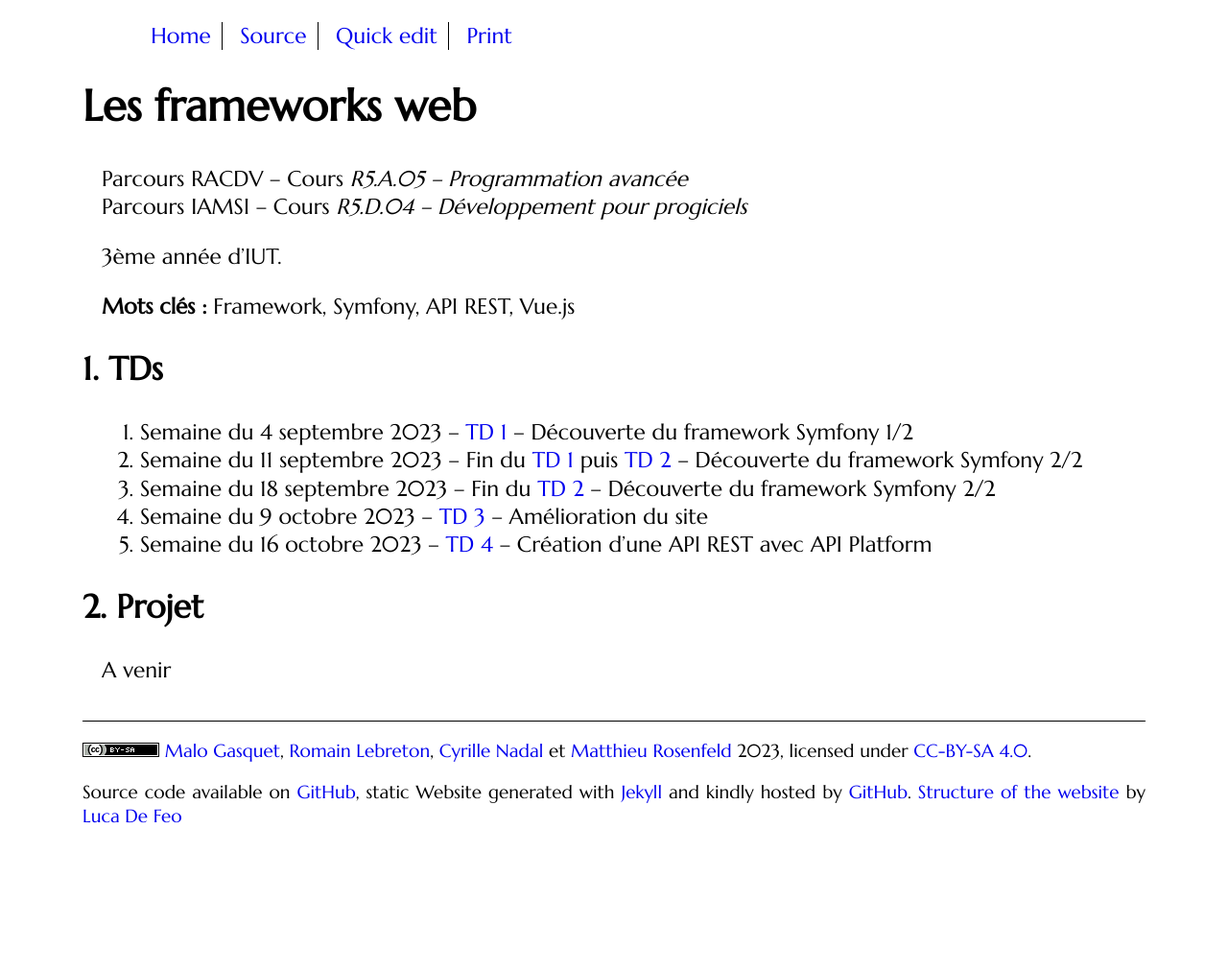
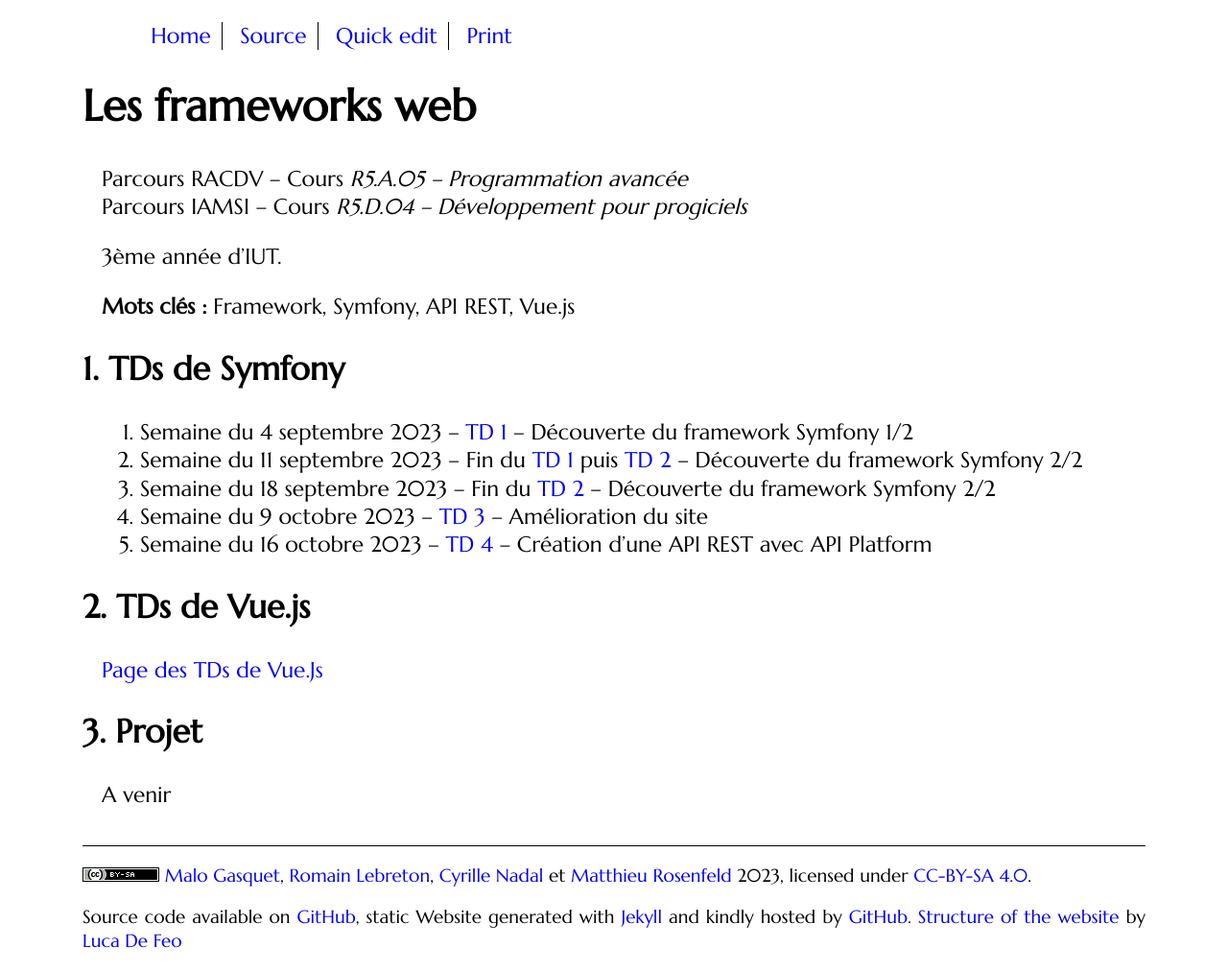
Before and after one commit to mgasquet/R5.A.05-ProgrammationAvancee-Web, a Jekyll site: the page built from index.md, in a window 1280 px wide. Shown: the whole page at 96% size. Built offline with Jekyll 4.4.1, drawn with Linux system fonts in a browser that asks for light colours; some web fonts are replaced; before the commit the page ends 900 px from its top, so only the background shows below that.

Commit message:
ajout lien vue.js

```diff
--- a/index.md
+++ b/index.md
@@ -13,7 +13,7 @@ Parcours IAMSI -- Cours *R5.D.04 -- Développement pour progiciels*
 
 **Mots clés :** Framework, Symfony, API REST, Vue.js
 
-## TDs
+## TDs de Symfony
 
 1. Semaine du 4 septembre 2023 -- [TD 1](tutorials/tutorial1) -- Découverte du framework Symfony 1/2
 2. Semaine du 11 septembre 2023 -- Fin du [TD 1](tutorials/tutorial1) puis [TD 2](tutorials/tutorial2) -- Découverte du framework Symfony 2/2
@@ -21,6 +21,10 @@ Parcours IAMSI -- Cours *R5.D.04 -- Développement pour progiciels*
 4. Semaine du 9 octobre 2023 -- [TD 3](tutorials/tutorial3) -- Amélioration du site
 5. Semaine du 16 octobre 2023 -- [TD 4](tutorials/tutorial4) -- Création d'une API REST avec API Platform
 
+## TDs de Vue.js
+
+[Page des TDs de Vue.Js](https://matthieu-rosenfeld.github.io/)
+
 ## Projet
 
 A venir
```
